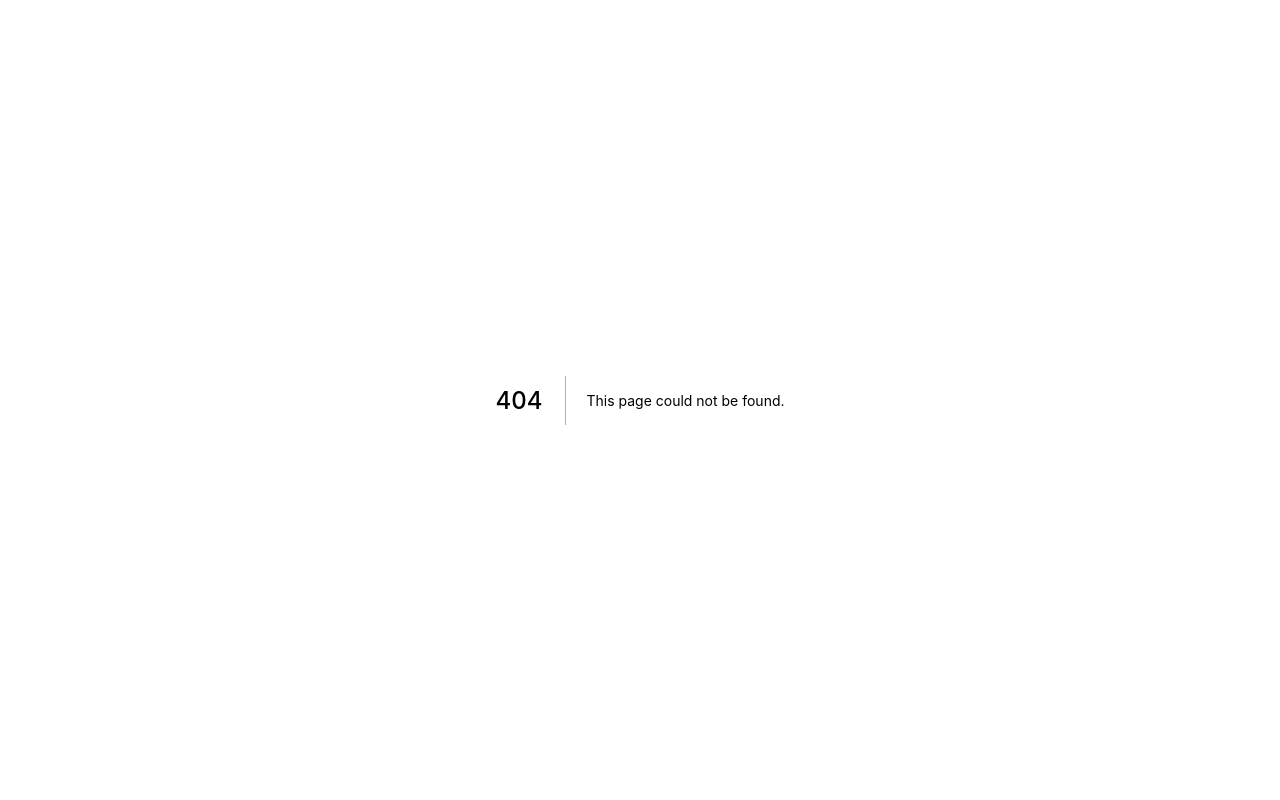
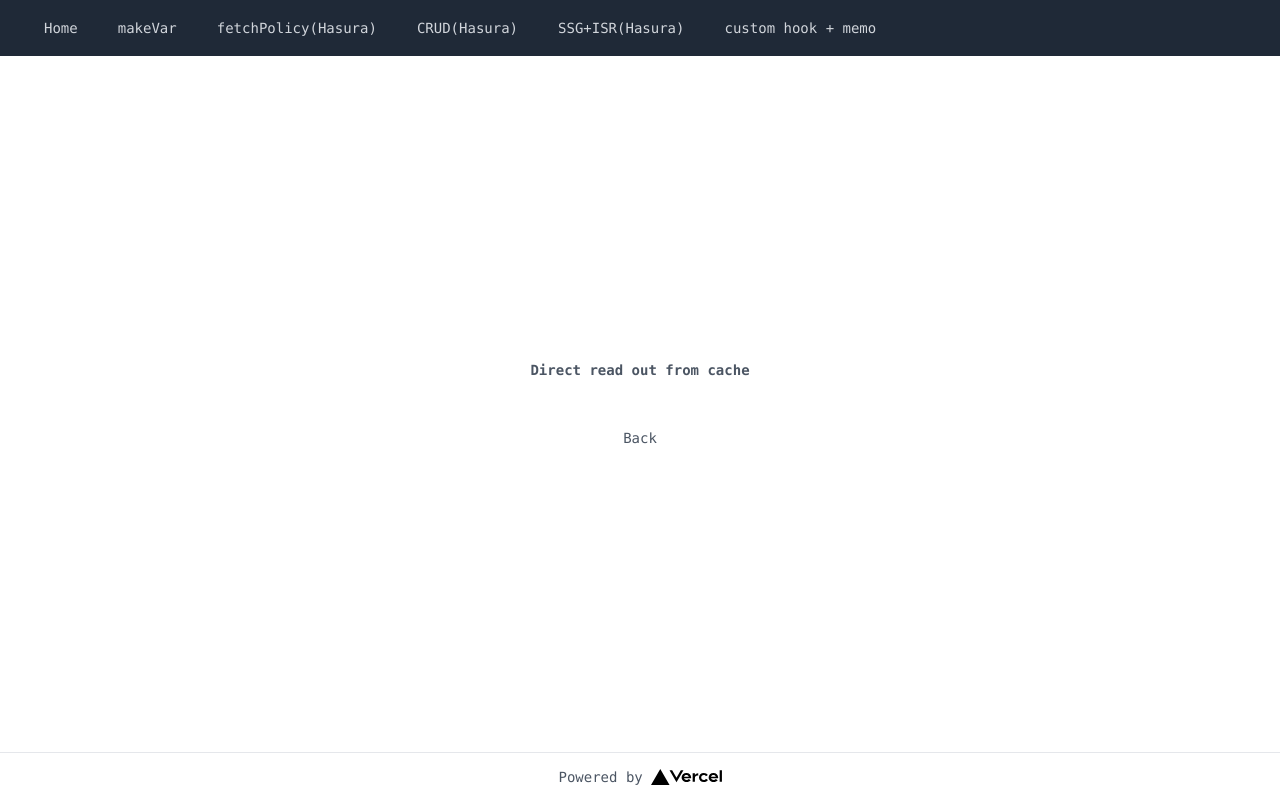
Before and after one commit to aoman-n/study-hasura-nextjs, a Next.js app: page /hasura-sub in a window 1280 px wide. Before the commit this address had no page. Built offline with nearby package versions, Linux system fonts and the light colour scheme.

Commit message:
create to fetch data from cache page

```diff
--- a/pages/hasura-main.tsx
+++ b/pages/hasura-main.tsx
@@ -6,7 +6,16 @@
 import { Layout } from '../components/Layout'
 
 const HasuraMainPage: VFC = () => {
-  const { data, error } = useQuery<GetUsersQuery>(GET_USERS)
+  const { data, error } = useQuery<GetUsersQuery>(GET_USERS, {
+    // network-onlyはデータ取得中はdataがundefinedになる
+    // fetchPolicy: 'network-only',
+    // cache-and-networkはデータ取得中にdataがcache内のデータを参照する
+    fetchPolicy: 'cache-and-network',
+    // fetchPolicy: 'cache-first',
+    // fetchPolicy: 'no-cache',
+  })
+
+  console.log(data)
 
   if (error)
     return (
@@ -18,7 +27,6 @@
   return (
     <Layout title="Hasura fetchPolicy">
       <p className="mb-6 font-bold">Hasura main page</p>
-      {console.log(data)}
       {data?.users.map((user) => {
         return (
           <p className="my-1" key={user.id}>
--- /dev/null
+++ b/pages/hasura-sub.tsx
@@ -0,0 +1,36 @@
+import { VFC } from 'react'
+import Link from 'next/link'
+import { useQuery } from '@apollo/client'
+import { GET_USERS, GET_USERS_LOCAL } from '../queries/queries'
+import { GetUsersQuery } from '../types/generated/graphql'
+import { Layout } from '../components/Layout'
+
+const HasuraSubPage: VFC = () => {
+  const { data, error } = useQuery<GetUsersQuery>(GET_USERS_LOCAL)
+
+  if (error)
+    return (
+      <Layout title="Hasura fetchPolicy">
+        <p>Error: {error.message}</p>
+      </Layout>
+    )
+
+  return (
+    <Layout title="Hasura fetchPolicy">
+      <p className="mb-6 font-bold">Direct read out from cache</p>
+      {console.log(data)}
+      {data?.users.map((user) => {
+        return (
+          <p className="my-1" key={user.id}>
+            {user.name}
+          </p>
+        )
+      })}
+      <Link href="/hasura-main">
+        <a className="mt-6">Back</a>
+      </Link>
+    </Layout>
+  )
+}
+
+export default HasuraSubPage
```
